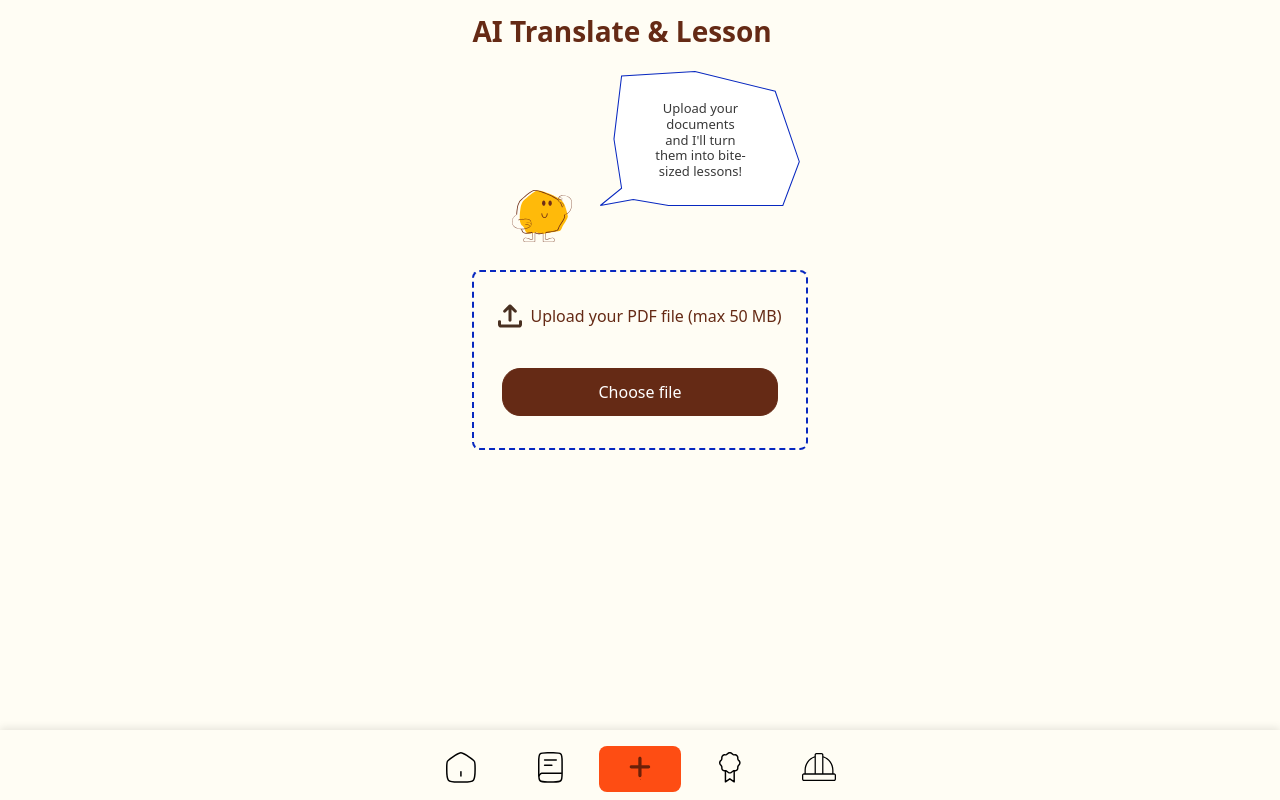
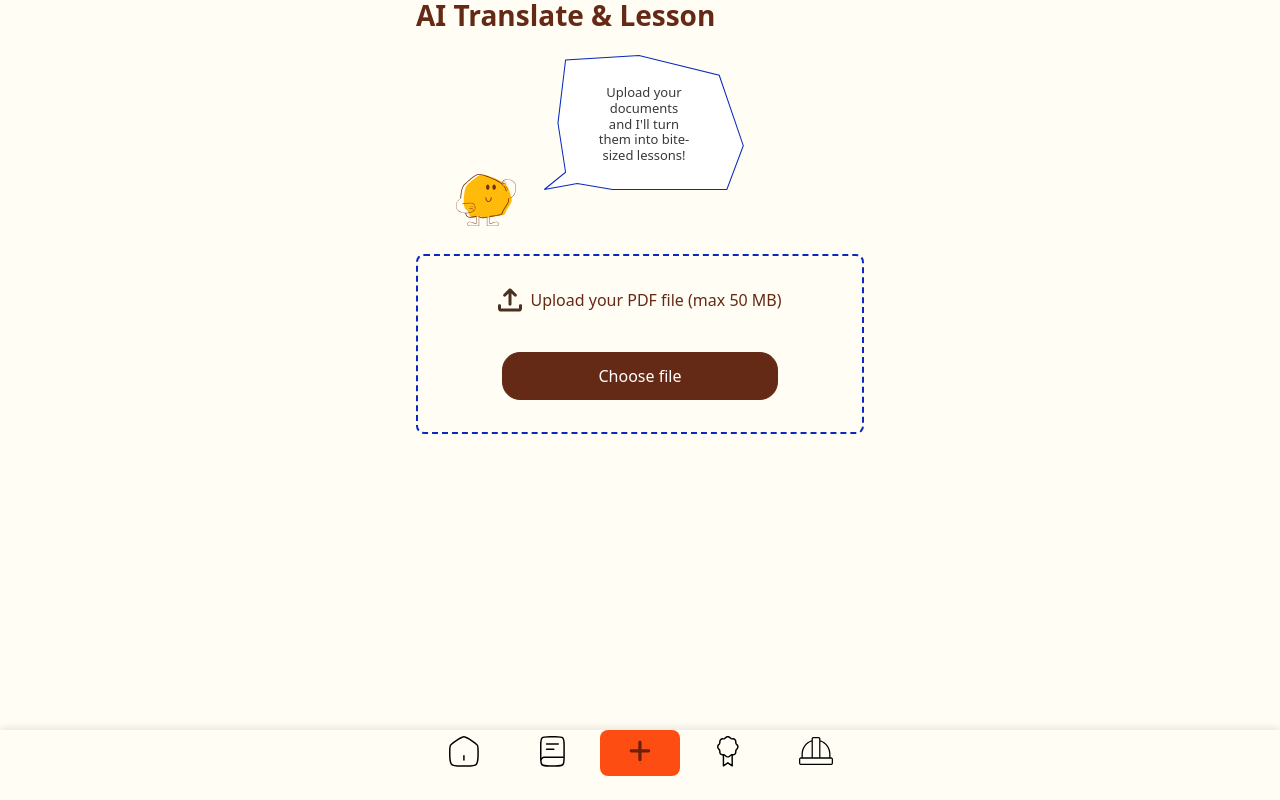
Before and after one commit to Jargon-IDSP/frontend, a React (Vite) app: page /documents in a window 1280 px wide. Built offline with nearby package versions, Linux system fonts and the light colour scheme; no server answers; sample sign-in values are in the browser's storage.

Commit message:
more SASS styling for consistent layout

```diff
--- a/src/styles/_mixins.scss
+++ b/src/styles/_mixins.scss
@@ -2,12 +2,12 @@
 
 // Page Layout Mixin - Consistent across all pages
 @mixin page-layout {
-  width: 100%;
-  max-width: 480px;
+  width: 100vw;
+  max-width: min(480px, 100vw);
   margin: 0 auto;
-  padding: $spacing-md;
-  padding-bottom: calc(70px + #{$spacing-md}); // Navbar height + spacing
-  min-height: calc(100vh - 70px); // Full viewport minus navbar
+  padding: 0 $spacing-md;
+  padding-bottom: calc(70px + #{$spacing-md});
+  min-height: calc(100vh - 70px);
   box-sizing: border-box;
 }
 
--- a/src/styles/base/_reset.scss
+++ b/src/styles/base/_reset.scss
@@ -40,6 +40,6 @@ body {
   // Main content area - works with fixed navbar at bottom
   main {
     min-height: 100vh;
-    padding-bottom: 70px; // Space for fixed navbar
+    padding-bottom: 70px;
   }
 }
--- a/src/styles/base/_utilities.scss
+++ b/src/styles/base/_utilities.scss
@@ -2,12 +2,12 @@
 
 // Container - Consistent mobile-first layout
 .container {
-  width: 100%;
-  max-width: 480px;
+  width: 100vw;
+  max-width: min(480px, 100vw);
   margin: 0 auto;
-  padding: $spacing-md;
-  padding-bottom: calc(70px + #{$spacing-md}); // Navbar height + spacing
-  min-height: calc(100vh - 70px); // Full viewport minus navbar
+  padding: 0 $spacing-md;
+  padding-bottom: calc(70px + #{$spacing-md});
+  min-height: calc(100vh - 70px);
   box-sizing: border-box;
 }
 
--- a/src/styles/layout/_navbar.scss
+++ b/src/styles/layout/_navbar.scss
@@ -8,8 +8,8 @@
   bottom: 0;
   left: 0;
   right: 0;
-  width: 100%;
-  height: 70px; // Fixed height for consistency
+  width: 100vw;
+  height: 70px;
   z-index: 100;
   box-shadow: 0 -2px 8px rgba(0, 0, 0, 0.1);
 
@@ -18,9 +18,10 @@
     display: grid;
     grid-template-columns: repeat(5, 1fr);
     height: 100%;
-    max-width: 480px;
+    max-width: min(480px, 100vw);
     margin: 0 auto;
     align-items: center;
+    padding: 0 $spacing-xs;
 
     // Individual nav items
     .nav-item {
@@ -46,7 +47,7 @@
       }
 
       .nav-icon {
-        font-size: clamp(20px, 5vw, 24px); // Responsive icon size
+        font-size: clamp(20px, 5vw, 24px);
         margin-bottom: $spacing-xs;
       }
 
```
